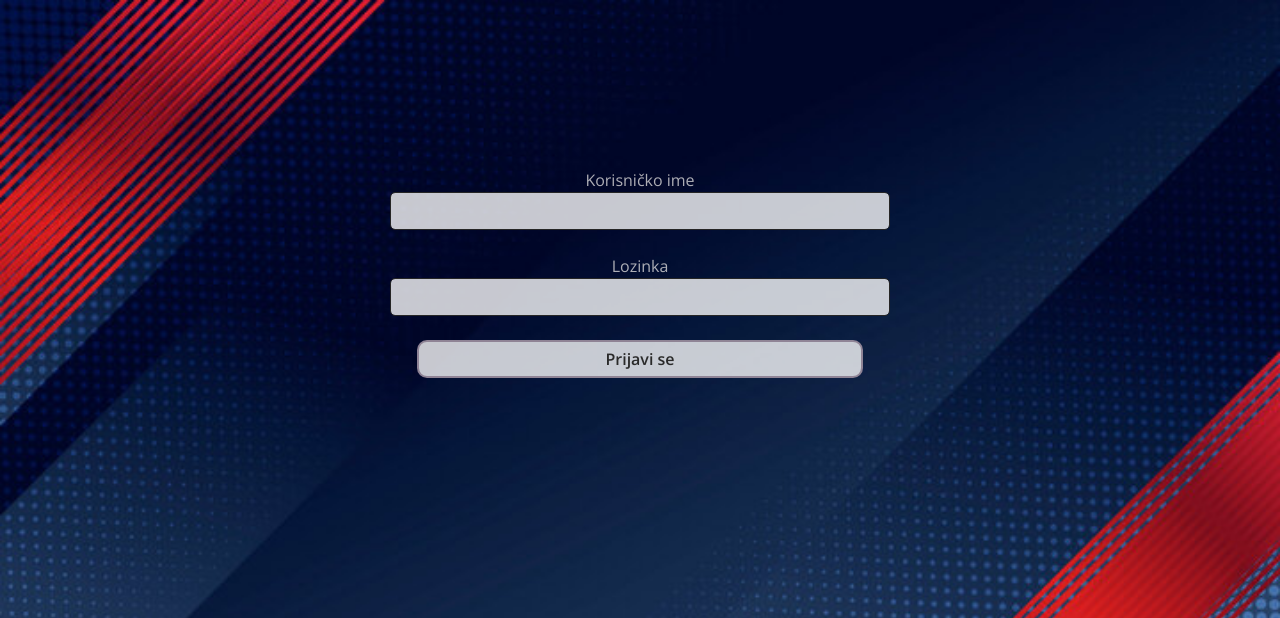
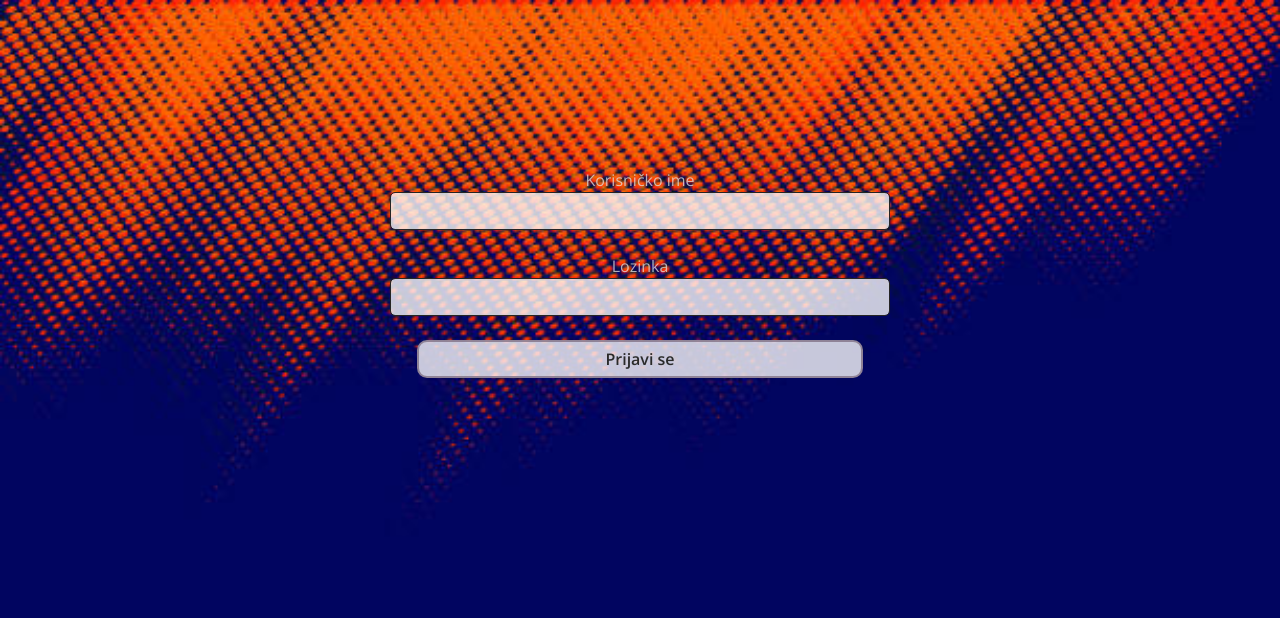
Before and after one commit to bejlogrlicS/phpdomaci, a PHP site: page /index.php in a window 1280 px wide. Shown: the top 618 px of the page. Run offline with PHP 8.4, Linux system fonts and the light colour scheme; some libraries are stand-ins or nearby versions.

Commit message:
Zamena pozadine

```diff
--- a/css/style.css
+++ b/css/style.css
@@ -5,7 +5,7 @@
 }
 
 body{
-    background: url(../img/360_F_390661775_BY3omV6LTS2064GbghxN9MBxgp4oV67W.jpg);
+    background: url(../img/sportpozadina.jpg);
     background-color: black;
     background-repeat: no-repeat;
     background-size: cover;
```
